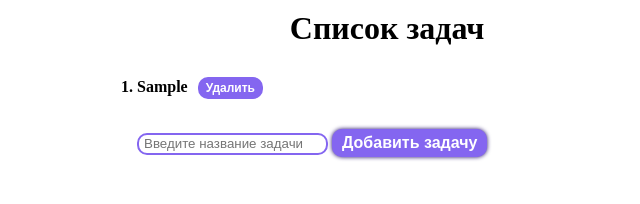
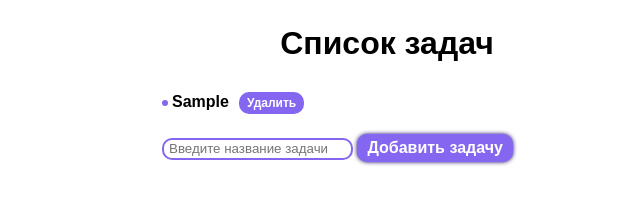
Before and after one commit to IlTsPe/ToDo, a plain HTML site: page index.html in a window 1280 px wide. Both pictures are taken after typing "Sample" into the empty fields and a click on the button "Добавить задачу". Shown: the whole page, without its empty margins (253-893 px from the left). Drawn offline with Linux system fonts and the light colour scheme.

Commit message:
ToDoFinal

```diff
--- a/index.html
+++ b/index.html
@@ -10,9 +10,9 @@
 <body>
 	<div class="container">
 		<h1>Список задач</h1>
-		<ol id="todo-list">
+		<ul id="todo-list">
 			<li class="rewq">Список задач пуст</li>
-		</ol>
+		</ul>
 		<form id="todo-form">
 			<input type="text" id="todo-input" placeholder="Введите название задачи">
 			<button class="btn" type="submit">Добавить задачу</button>
--- a/style.css
+++ b/style.css
@@ -11,16 +11,17 @@
 }
 
 body {
+	font-family: sans-serif;
 	font-size: 16px;
 	font-weight: 600;
 }
 
 .container {
-	max-width: 520px;
+	max-width: 500px;
 	display: flex;
 	flex-direction: column;
 	margin: 0 auto;
-	padding: 10px;
+	padding: 25px;
 }
 
 h1 {
@@ -32,9 +33,37 @@ ol {
 	margin-bottom: 20px;
 }
 
+ol::marker {
+}
+
 li {
+	position: relative;
 	max-width: 350px;
-	margin-bottom: 10px;
+	margin-bottom: 20px;
+}
+
+.new-item {
+	padding-left: 10px;
+}
+
+.new-item::before {
+	content: "";
+	position: absolute;
+	top: 50%;
+	transform: translateY(-50%);
+	left: 0;
+	width: 6px;
+	height: 6px;
+	background-color: rgb(132, 102, 240);
+	border-radius: 100%;
+}
+
+.rewq {
+	font-family: sans-serif;
+	text-transform: uppercase;
+	font-size: 18px;
+	color: tomato;
+	text-decoration: underline;
 }
 
 form {
@@ -120,3 +149,5 @@ input:focus {
 .none{
 	display: none;
 }
+
+ul li{list-style: none;}
```
